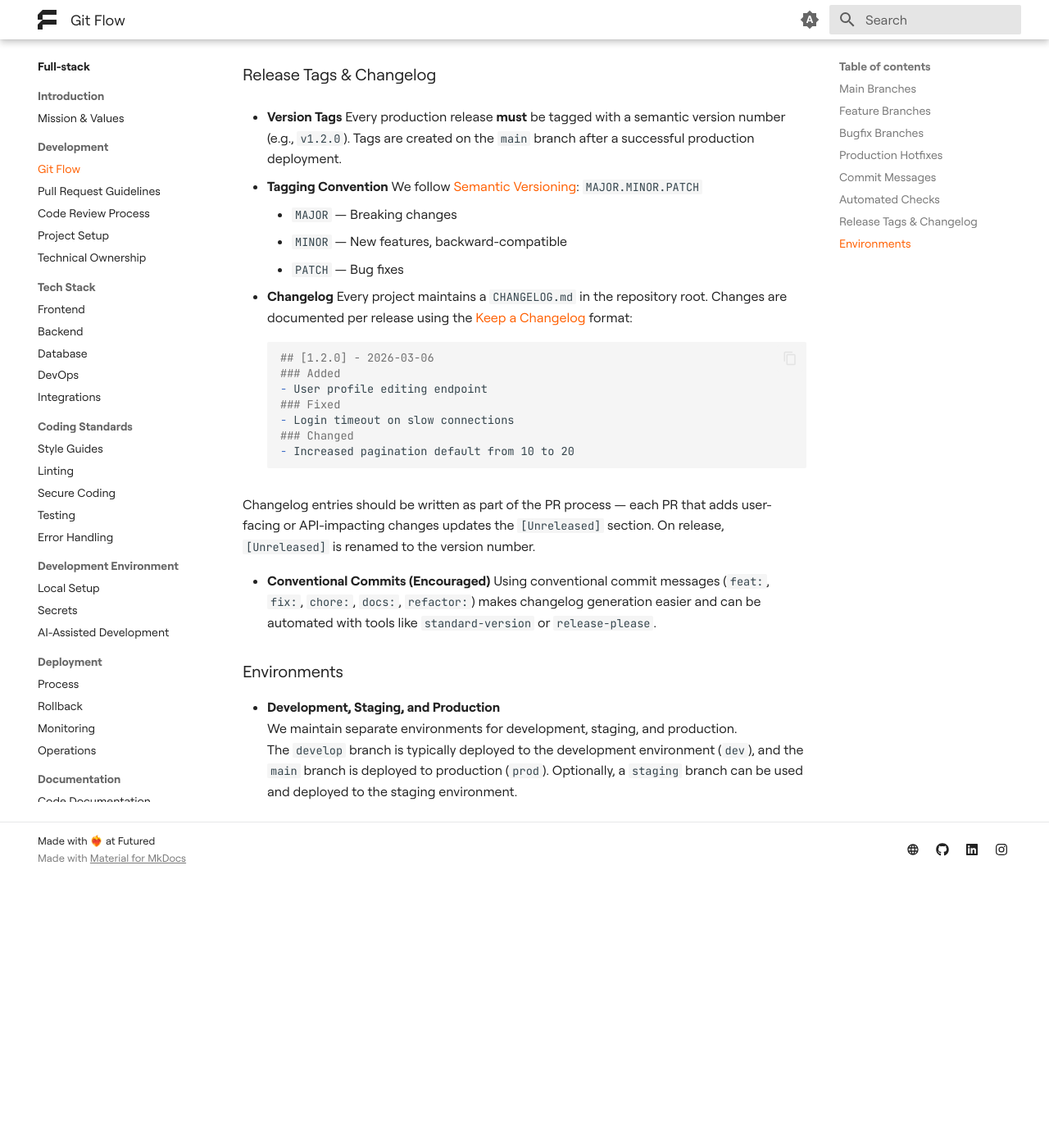
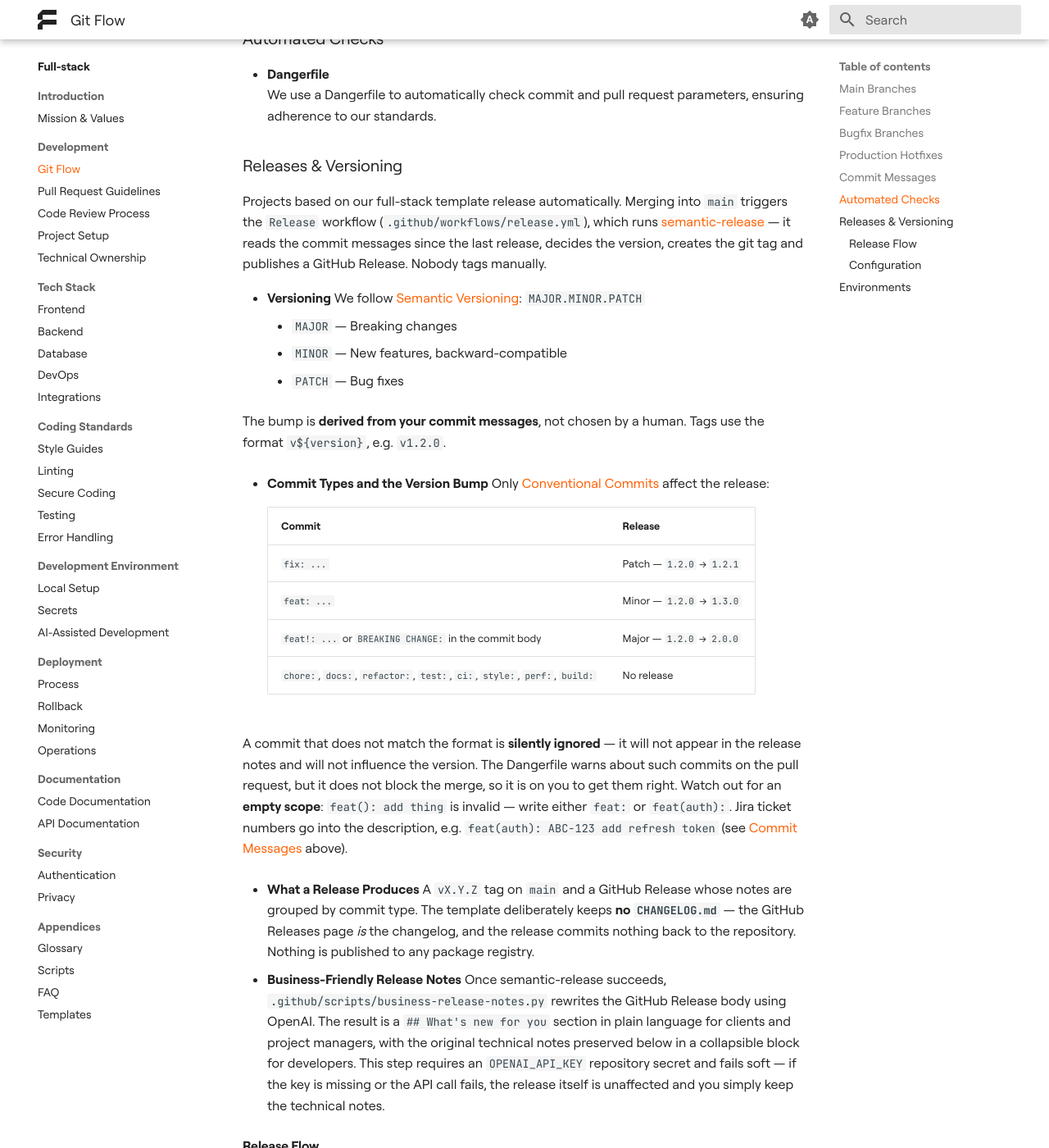
Before and after one commit to futuredapp/Engineering-Handbook, an MkDocs documentation site: the page built from docs/teams/fullstack/development/00_git_flow.md, in a window 1280 px wide and 1400 px high, scrolled down 2012 px. Shown: the whole window at 82% size. Built offline with MkDocs 1.6.1 and Material for MkDocs 9.7.7, drawn with Linux system fonts in a browser that asks for light colours; before the commit the page ends 3080 px from its top, so only the background shows below that; some of the changed text lies outside the part shown.

Commit message:
feat(no-ticket): FS semantic release doc

````diff
--- a/docs/teams/fullstack/development/00_git_flow.md
+++ b/docs/teams/fullstack/development/00_git_flow.md
@@ -50,43 +50,76 @@ We use a structured Git branching model to ensure smooth collaboration and maint
 - **Semantic Commit Messages**
   We also allow semantic commit messages, which follow the format:
   `<type>(<scope>): <description>`, for example: `feat(auth): add user login functionality`. These should also include the Jira ticket number if applicable.
-
-
+- **Projects with Automated Releases**
+  In projects based on our full-stack template, the semantic format is **required**, not optional — the version bump and release notes are generated from it. See [Releases & Versioning](#releases-versioning) below.
 
 ### Automated Checks
 
 - **Dangerfile**
   We use a Dangerfile to automatically check commit and pull request parameters, ensuring adherence to our standards.
 
-### Release Tags & Changelog
+### Releases & Versioning
 
-- **Version Tags**
-  Every production release **must** be tagged with a semantic version number (e.g., `v1.2.0`). Tags are created on the `main` branch after a successful production deployment.
+Projects based on our full-stack template release automatically. Merging into `main` triggers the `Release` workflow (`.github/workflows/release.yml`), which runs [semantic-release](https://www.npmjs.com/package/@semantic-release/npm) — it reads the commit messages since the last release, decides the version, creates the git tag and publishes a GitHub Release. Nobody tags manually.
 
-- **Tagging Convention**
+- **Versioning**
   We follow [Semantic Versioning](https://semver.org/): `MAJOR.MINOR.PATCH`
     - `MAJOR` — Breaking changes
     - `MINOR` — New features, backward-compatible
     - `PATCH` — Bug fixes
 
-- **Changelog**
-  Every project maintains a `CHANGELOG.md` in the repository root. Changes are documented per release using the [Keep a Changelog](https://keepachangelog.com/) format:
+  The bump is **derived from your commit messages**, not chosen by a human. Tags use the format `v${version}`, e.g. `v1.2.0`.
 
-    ```markdown
-    ## [1.2.0] - 2026-03-06
-    ### Added
-    - User profile editing endpoint
-    ### Fixed
-    - Login timeout on slow connections
-    ### Changed
-    - Increased pagination default from 10 to 20
-    ```
+- **Commit Types and the Version Bump**
+  Only [Conventional Commits](https://www.conventionalcommits.org/) affect the release:
 
-  Changelog entries should be written as part of the PR process — each PR that adds user-facing or API-impacting changes updates the `[Unreleased]` section. On release, `[Unreleased]` is renamed to the version number.
+    | Commit | Release |
+    |---|---|
+    | `fix: ...` | Patch — `1.2.0` → `1.2.1` |
+    | `feat: ...` | Minor — `1.2.0` → `1.3.0` |
+    | `feat!: ...` or `BREAKING CHANGE:` in the commit body | Major — `1.2.0` → `2.0.0` |
+    | `chore:`, `docs:`, `refactor:`, `test:`, `ci:`, `style:`, `perf:`, `build:` | No release |
 
-- **Conventional Commits (Encouraged)**
-  Using conventional commit messages (`feat:`, `fix:`, `chore:`, `docs:`, `refactor:`) makes changelog generation easier and can be automated with tools like `standard-version` or `release-please`.
+  A commit that does not match the format is **silently ignored** — it will not appear in the release notes and will not influence the version. The Dangerfile warns about such commits on the pull request, but it does not block the merge, so it is on you to get them right. Watch out for an **empty scope**: `feat(): add thing` is invalid — write either `feat:` or `feat(auth):`. Jira ticket numbers go into the description, e.g. `feat(auth): ABC-123 add refresh token` (see [Commit Messages](#commit-messages) above).
 
+- **What a Release Produces**
+  A `vX.Y.Z` tag on `main` and a GitHub Release whose notes are grouped by commit type. The template deliberately keeps **no `CHANGELOG.md`** — the GitHub Releases page *is* the changelog, and the release commits nothing back to the repository. Nothing is published to any package registry.
+
+- **Business-Friendly Release Notes**
+  Once semantic-release succeeds, `.github/scripts/business-release-notes.py` rewrites the GitHub Release body using OpenAI. The result is a `## What's new for you` section in plain language for clients and project managers, with the original technical notes preserved below in a collapsible block for developers. This step requires an `OPENAI_API_KEY` repository secret and fails soft — if the key is missing or the API call fails, the release itself is unaffected and you simply keep the technical notes.
+
+#### Release Flow
+
+1. `feature/*` and `bugfix/*` branches are merged into `develop` — no release happens here.
+2. When `develop` is ready to ship, open a pull request from `develop` into `main`.
+3. Merging it runs the `Release` workflow: tag, GitHub Release, business-friendly notes.
+4. Production deployment follows from the same merge — see [Deployment Process](../deployment/00_deployment.md).
+
+Hotfixes go from `hotfix/*` straight into `main` and produce their own release (usually a patch), and are then merged back into `develop`. Releases are serialized, so two merges in quick succession cannot race each other.
+
+#### Configuration
+
+The release setup lives in the repository root, in `.releaserc.json`:
+
+```json
+{
+  "branches": ["main"],
+  "tagFormat": "v${version}",
+  "plugins": [
+    ["@semantic-release/commit-analyzer", { "preset": "conventionalcommits" }],
+    ["@semantic-release/release-notes-generator", { "preset": "conventionalcommits" }],
+    ["@semantic-release/github", { "successComment": false, "failComment": false, "releasedLabels": false }]
+  ]
+}
+```
+
+The root `package.json` is private, holds the semantic-release dependencies and the `release` / `release:dry` scripts, and stays at version `0.0.0` — the real version lives only in the git tag. The repository is not a pnpm workspace: `api/` and `admin/` have their own `package.json` files and are versioned together by the single repository-level tag.
+
+When bootstrapping a new project from the template, rename the placeholder in the root `package.json` `name` field and add the `OPENAI_API_KEY` secret. `GITHUB_TOKEN` is provided by GitHub Actions automatically — no personal access token is needed.
+
+!!! note "Dry run"
+
+    To see which version would be released without actually releasing it, run `pnpm release:dry` (`semantic-release --dry-run --no-ci`).
 
 ### Environments
 
````
Also changed, not shown: docs/teams/fullstack/deployment/00_deployment.md (+1 -1 lines), docs/teams/fullstack/docs/00_code_docs.md (+3 -1 lines), 1 other file.
